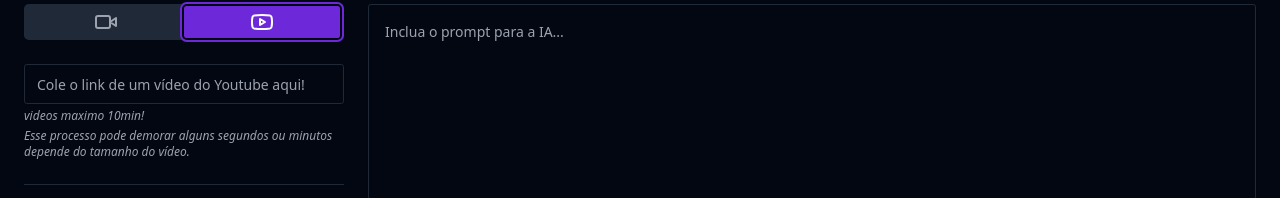
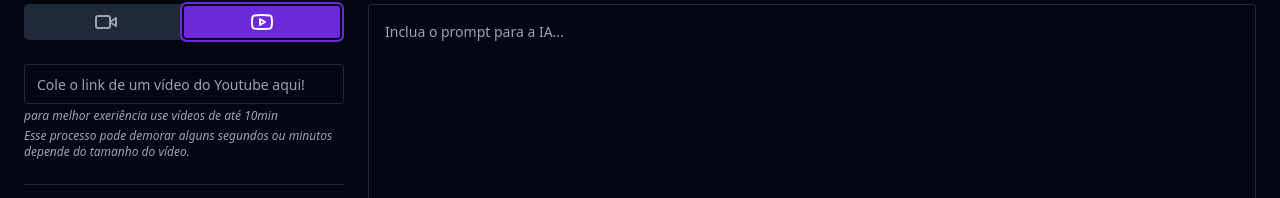
Before and after one commit to viniciuspra/facilita-ai-web, a React (Vite) app: page / in a window 1280 px wide. Both pictures are taken after a click on the tab 262 px from the left and 111 px from the top of the page. Shown: the part 89-287 px from the top of the page. Built offline with nearby package versions, Linux system fonts and the light colour scheme; no server answers.

Commit message:
chore: Update paragraph text for better user experience

```diff
--- a/src/components/video-input-form.tsx
+++ b/src/components/video-input-form.tsx
@@ -242,8 +242,8 @@ export function VideoInputForm(props: VideoInputFormProps) {
           value={youtubeUrl}
           onChange={handleInputChange}
         />
-        <span className='block text-xs text-muted-foreground italic mt-1 flex flex-col gap-1'>
-          <p>videos maximo 10min!</p>
+        <span className='text-xs text-muted-foreground italic mt-1 flex flex-col gap-1'>
+          <p>para melhor exeriência use vídeos de até 10min</p>
           Esse processo pode demorar alguns segundos ou minutos depende do tamanho do vídeo.
         </span>
         </TabsContent>
```
